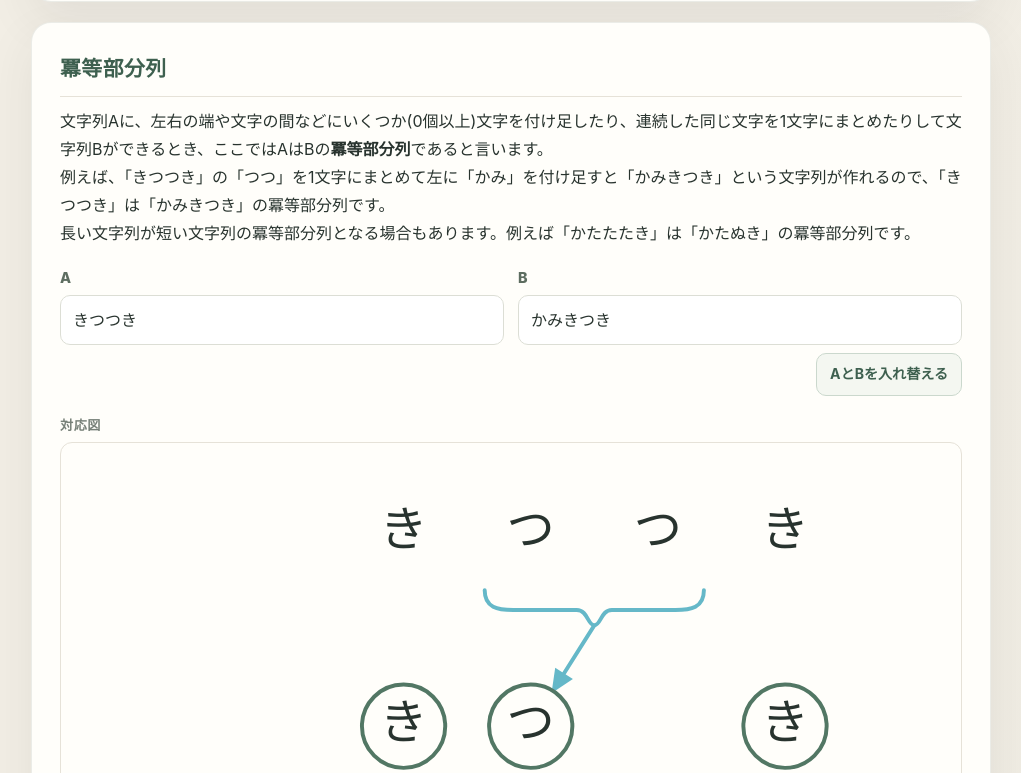
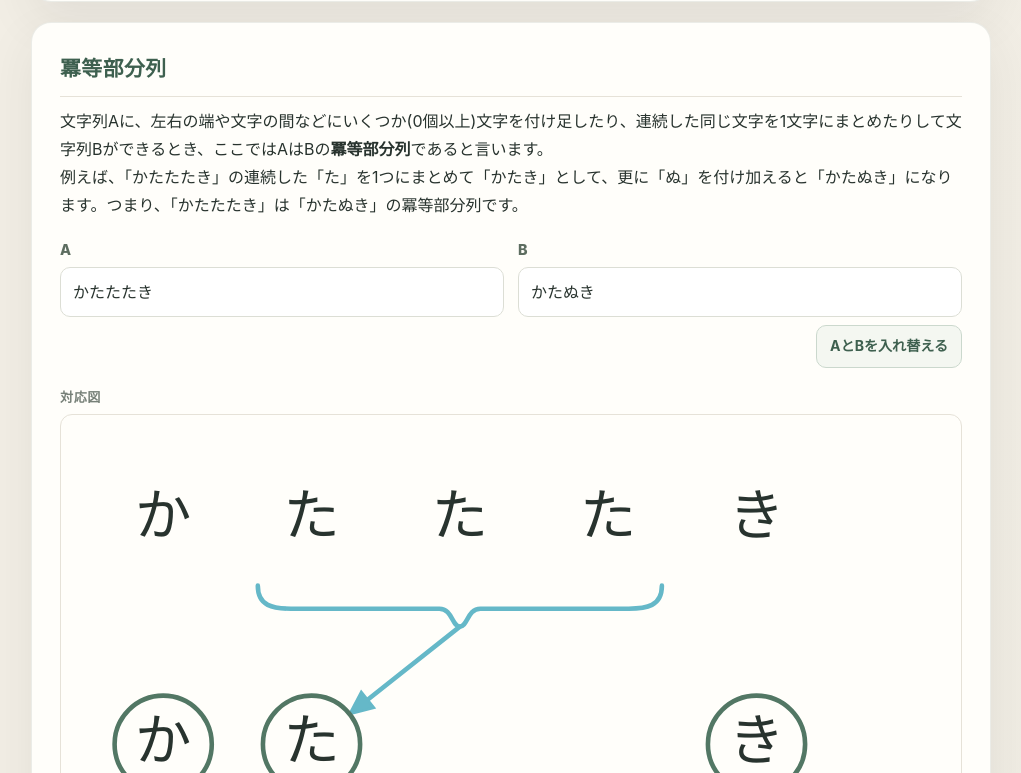
Before and after one commit to psi0psiomega0/WQO_SHIRITORI, a plain HTML site: page relation.html in a window 1280 px wide. Shown: the part 7927-8700 px from the top of the page, without its empty margins (129-1150 px from the left). Drawn offline with Linux system fonts and the light colour scheme.

Commit message:
Update relation.html

```diff
--- a/relation.html
+++ b/relation.html
@@ -914,12 +914,12 @@
       <p class="result" aria-live="polite"></p>
     </section>
 
-    <section class="relation-card" id="relation-idempotent" data-kind="idempotent" data-top="きつつき" data-bottom="かみきつき">
+    <section class="relation-card" id="relation-idempotent" data-kind="idempotent" data-top="かたたたき" data-bottom="かたぬき">
       <h2>冪等部分列</h2>
-      <p class="explanation">文字列Aに、左右の端や文字の間などにいくつか(0個以上)文字を付け足したり、連続した同じ文字を1文字にまとめたりして文字列Bができるとき、ここではAはBの<strong>冪等部分列</strong>であると言います。<br>例えば、「きつつき」の「つつ」を1文字にまとめて左に「かみ」を付け足すと「かみきつき」という文字列が作れるので、「きつつき」は「かみきつき」の冪等部分列です。<br>長い文字列が短い文字列の冪等部分列となる場合もあります。例えば「かたたたき」は「かたぬき」の冪等部分列です。</p>
+      <p class="explanation">文字列Aに、左右の端や文字の間などにいくつか(0個以上)文字を付け足したり、連続した同じ文字を1文字にまとめたりして文字列Bができるとき、ここではAはBの<strong>冪等部分列</strong>であると言います。<br>例えば、「かたたたき」の連続した「た」を1つにまとめて「かたき」として、更に「ぬ」を付け加えると「かたぬき」になります。つまり、「かたたたき」は「かたぬき」の冪等部分列です。</p>
       <div class="inputs">
-        <div class="field"><label for="idempotent-top">A</label><input id="idempotent-top" type="text" data-input="top" value="きつつき" autocomplete="off"></div>
-        <div class="field"><label for="idempotent-bottom">B</label><input id="idempotent-bottom" type="text" data-input="bottom" value="かみきつき" autocomplete="off"></div>
+        <div class="field"><label for="idempotent-top">A</label><input id="idempotent-top" type="text" data-input="top" value="かたたたき" autocomplete="off"></div>
+        <div class="field"><label for="idempotent-bottom">B</label><input id="idempotent-bottom" type="text" data-input="bottom" value="かたぬき" autocomplete="off"></div>
       </div>
       <div class="swap-row"><button type="button" class="swap-button" data-swap-card>AとBを入れ替える</button></div>
 
```
